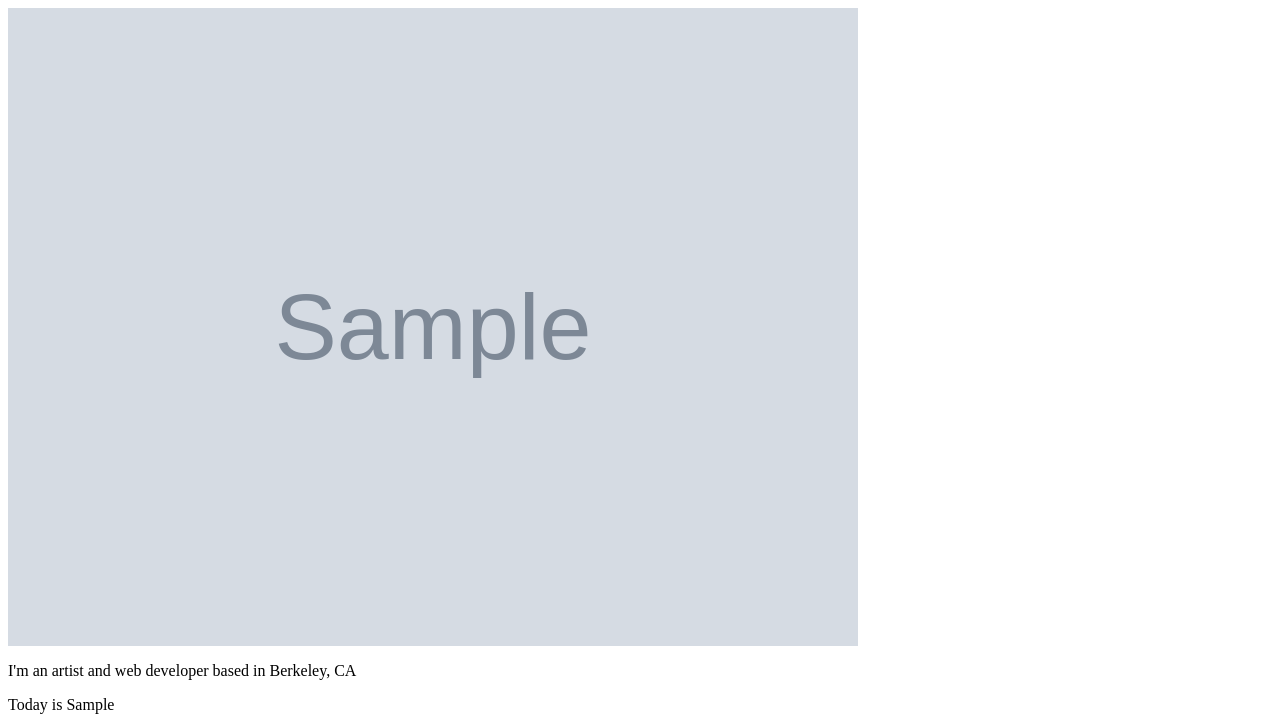
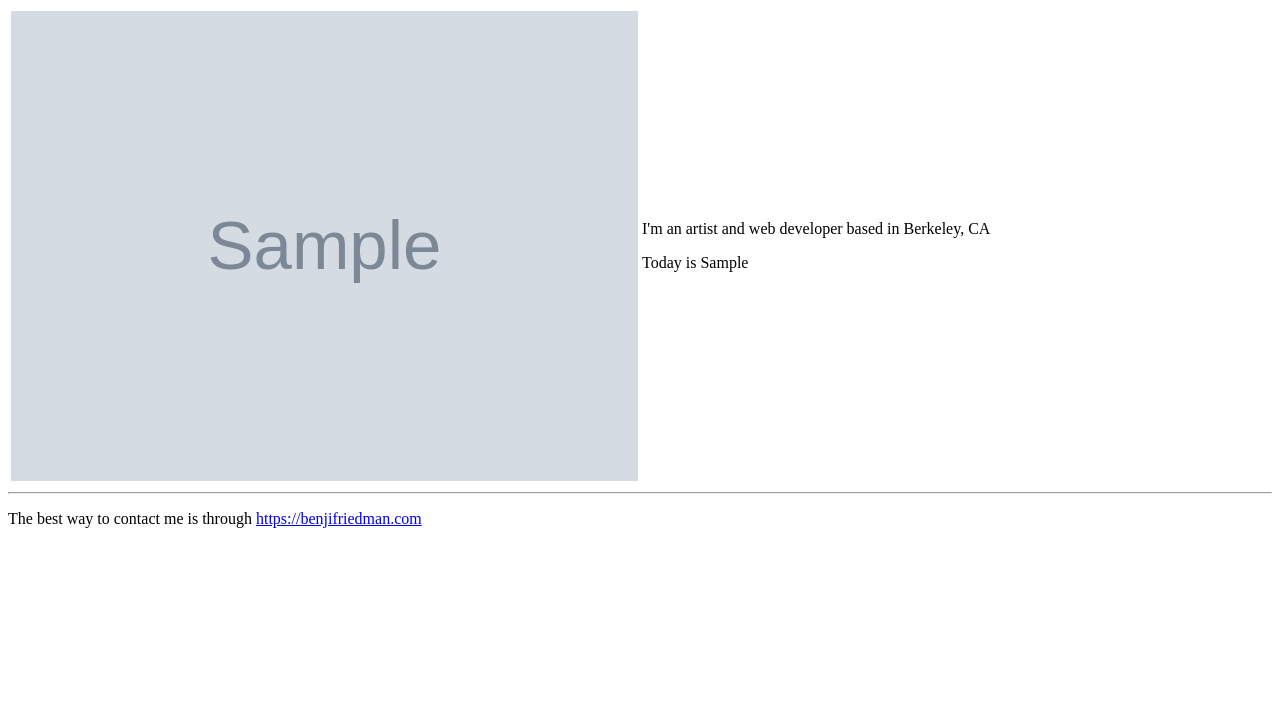
Before and after one commit to benjifriedman/benjifriedman, a Python web app: template templates/main.html in a window 1280 px wide. Shown: the top 724 px of the page. Run offline with Jinja, Linux system fonts and the light colour scheme; the template is opened without the code that fills it: most values are stand-ins (such as "Sample title", 1, 10 or a date in 2020); grey boxes marked "Sample" are stand-in pictures.

Commit message:
Two-column README layout: image beside text

```diff
--- a/templates/main.html
+++ b/templates/main.html
@@ -1,19 +1,29 @@
-{% if gallery_image %}
-<a href="{{ gallery_image.page_url }}"><img width="850" src="{{ gallery_image.url }}" alt="{{ gallery_image.title }}"></a>
-{% endif %}
-
+{%- set details -%}
 <p>I'm an artist and web developer based in Berkeley, CA</p>
-
-{% if is_after_sunset %}
+{% if is_after_sunset -%}
 <p>It is currently the night of {{ current_day }}</p>
-{% else %}
+{% else -%}
 <p>Today is {{ current_day }}</p>
-{% endif %}
-
-{% if weather_available %}
+{% endif -%}
+{% if weather_available -%}
 {% if is_after_sunset %}<p>In Berkeley, {{ sunset_text }} <b>{{ sun_set }}</b> and {{ sunrise_text }} <b>{{ sun_rise }}</b></p>{% else %}<p>In Berkeley {{ sunrise_text }} <b>{{ sun_rise }}</b> and {{ sunset_text }} <b>{{ sun_set }}</b></p>{% endif %}
 <p>The current temperature is <b>{{ temperature }}°F</b> with {{ weather_emoji }} {{ weather_description }} as of {{ current_time }} {{ timezone_name }}</p>
-{% endif %}
+{% endif -%}
+{%- endset -%}
+{% if gallery_image -%}
+<table width="100%">
+<tr>
+<td width="50%">
+<a href="{{ gallery_image.page_url }}"><img width="100%" src="{{ gallery_image.url }}" alt="{{ gallery_image.title }}"></a>
+</td>
+<td width="50%" valign="middle">
+{{ details | trim }}
+</td>
+</tr>
+</table>
+{%- else -%}
+{{ details | trim }}
+{%- endif %}
 
 <hr />
 <p>The best way to contact me is through <a href="https://benjifriedman.com">https://benjifriedman.com</a></p>
```
